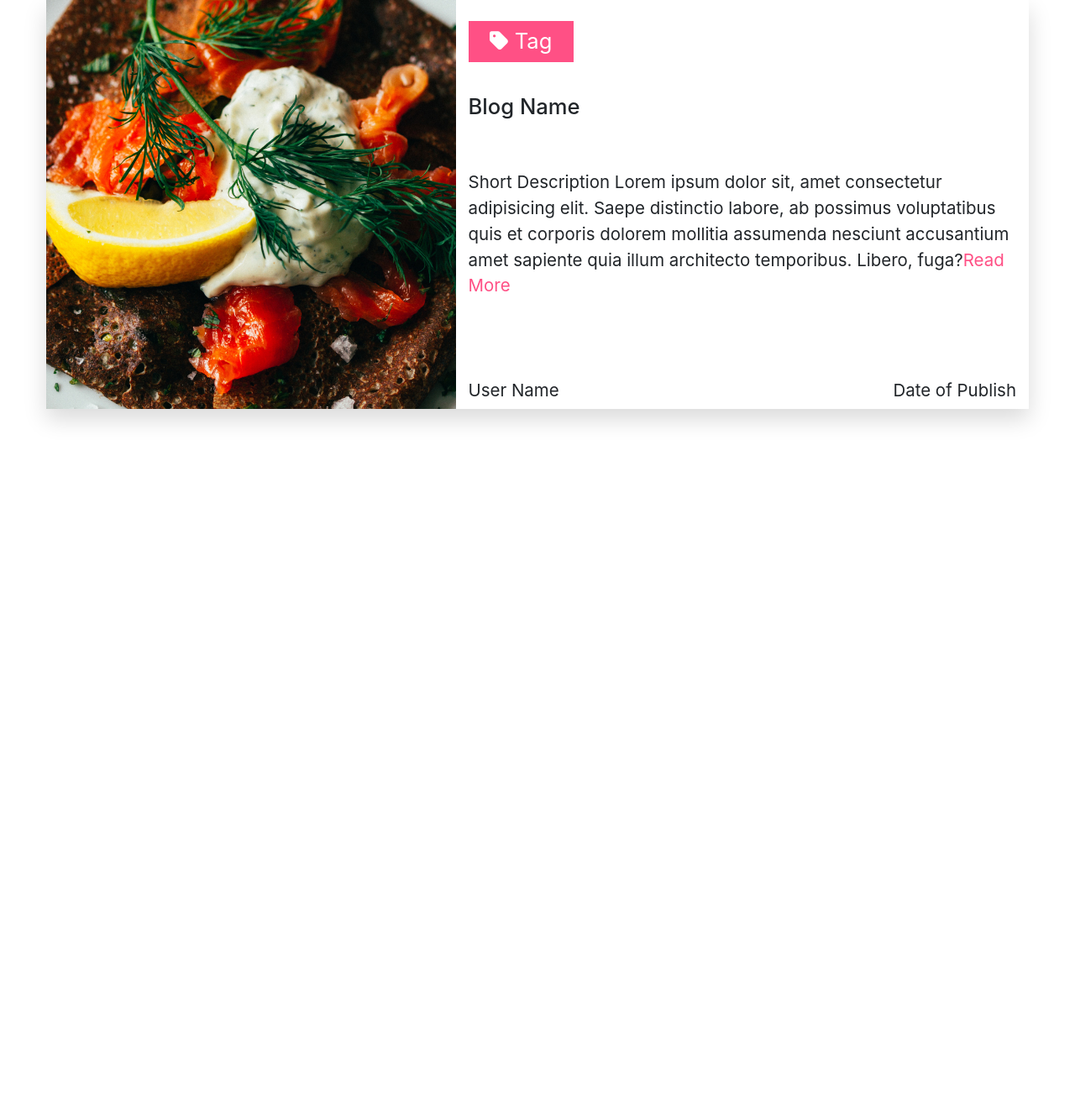
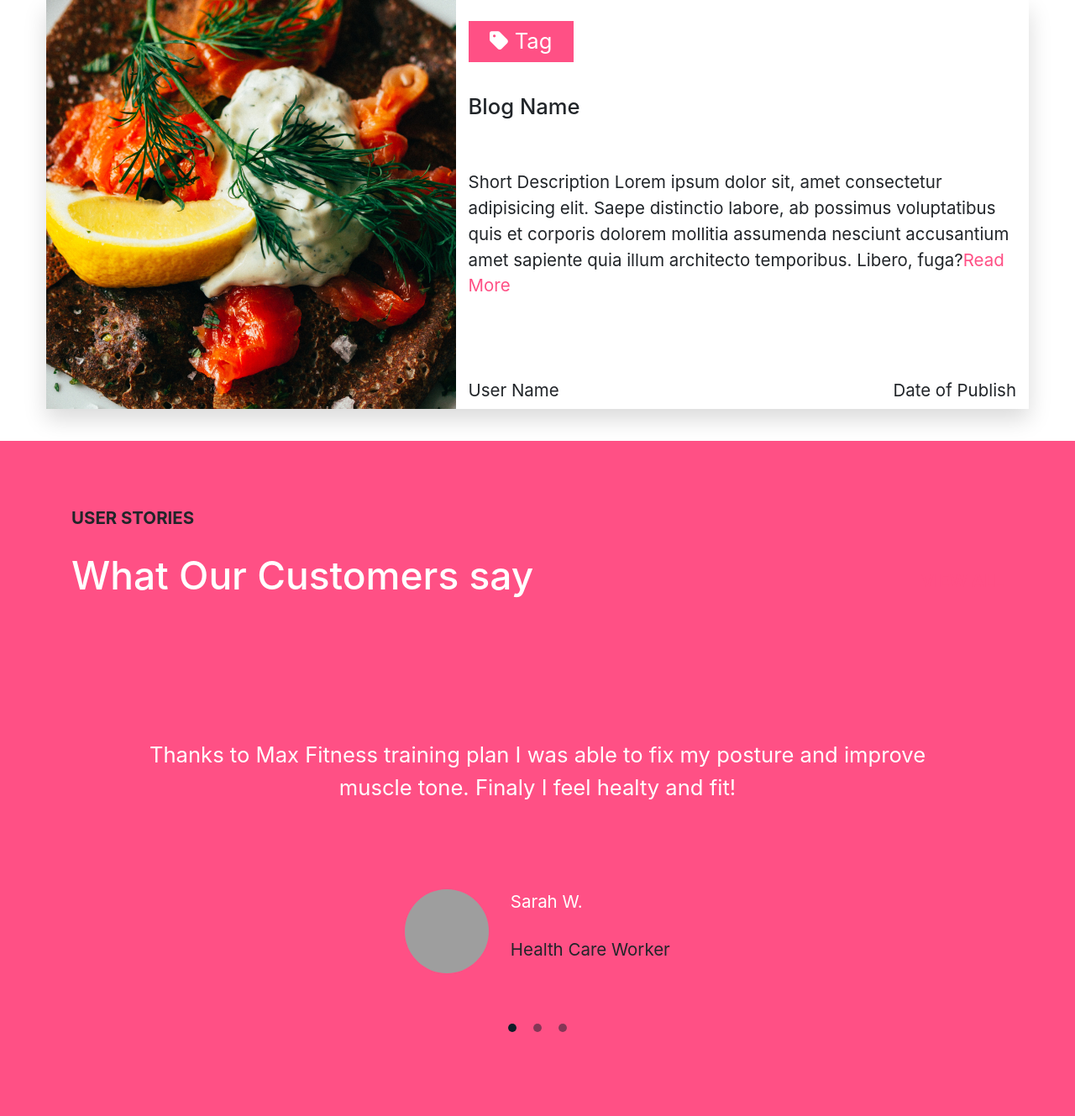
Before and after one commit to Code-Institute-Submissions/Max_Fitness_MS_4, a Django app: page / in a window 1280 px wide. Shown: the part 5171-6500 px from the top of the page at 84% size. Before the commit the page ends 5676 px from the top, so only its background shows below. Run offline with Django 3.2, Linux system fonts and the light colour scheme; some libraries are stand-ins or nearby versions; grey boxes are pictures that could not be loaded.

Commit message:
Add success-stories section to index page

```diff
--- a/home/templates/home/index.html
+++ b/home/templates/home/index.html
@@ -642,9 +642,9 @@
         </div>
     </section>
     <section class="blog-section">
-        <div class="container p-sm-5 p-lg-0">
+        <div class="container">
             <div class="row">
-                <div class="col-12 mb-5">
+                <div class="col-12 mb-5 mb-sm-0 mb-lg-5">
                     <p class="section-tag text-uppercase text-gray font-weight-bold mt-5">blog</p>
                     <div class="d-flex">
                         <h2 class="h2--border">Latest Articles</h2>
@@ -653,6 +653,8 @@
                     </div>
                 </div>
             </div>
+        </div>
+        <div class="container p-sm-5 p-lg-0">
             <div class="row mb-4 shadow">
                 <div class="col-12 col-lg-5 p-0">
                     <img src="{{ MEDIA_URL}}weight_cutting_diet.jpg" alt="" class="img-fluid">
@@ -706,6 +708,64 @@
             </div>
         </div>
     </section>
+    <div class="success-stories d-flex bg-charcoal-light">
+        <div class="container mt-auto mb-auto">
+             <div class="row">
+                <div class="col-12 mb-lg-5">
+                    <p class="section-tag text-uppercase text-black font-weight-bold mt-5">User Stories</p>
+                    <div class="d-flex">
+                        <h2 class="h2--border text-white">What Our Customers say</h2>
+                        <a href="" class="ml-auto
+                         text-uppercase viewall-link my-auto d-none d-lg-block">View all</a>
+                    </div>
+                </div>
+            </div>
+            <div class="row flex-column p-5">
+                <div id="carouselControls" class="carousel slide mx-auto" data-ride="carousel">
+					<ol class="carousel-indicators">
+						<li data-target="#carouselControls" data-slide-to="0" class="active"></li>
+						<li data-target="#carouselControls" data-slide-to="1"></li>
+						<li data-target="#carouselControls" data-slide-to="2"></li>
+					</ol>
+					<div class="carousel-inner">
+						<div class="carousel-item active story1">
+							<p class="text-white mx-auto text-center">Thanks to Max Fitness training plan I was able to fix my posture and improve muscle tone. Finaly I feel healty and fit!</p>
+                            <div class="d-flex flex-row justify-content-center">
+                                <div class="mt-5 story-one-img-container">
+                                </div>
+                                <div class="mt-5 story-name">
+                                    <p class="ml-3 text-white">Sarah W.</p>
+                                    <p class="ml-3 text-orange">Health Care Worker</p>
+                                </div>
+                            </div>
+					    </div>
+                        <div class="carousel-item story2">
+							<p class="text-white mx-auto text-center">Max Fitness has helped me build my body physique! I have never been more happier with the results.</p>
+                            <div class="d-flex flex-row justify-content-center">
+                                <div class="mt-5 story-two-img-container">
+                                </div>
+                                <div class="mt-5 story-name">
+                                    <p class="ml-3 text-white">John B.</p>
+                                    <p class="ml-3 text-orange">Construction Worker</p>
+                                </div>
+                            </div>
+                        </div>
+                        <div class="carousel-item story3">
+							<p class="text-white mx-auto text-center">One of the best fitness enviroments I have witness so far. Everyone is friendly and professional.</p>
+                            <div class="d-flex flex-row justify-content-center">
+                                <div class="mt-5 story-three-img-container">
+                                </div>
+                                <div class="mt-5 story-name">
+                                    <p class="ml-3 text-white">Max G.</p>
+                                    <p class="ml-3 text-orange">Professional Athlete</p>
+                                </div>
+                            </div>
+                        </div>
+                    </div>
+                </div>
+            </div>
+        </div>
+    </div>
 {% endblock %}
 
 {% block postloadjs %}
--- a/static/css/base.css
+++ b/static/css/base.css
@@ -613,3 +613,81 @@ input:checked + .slider:before {
     border-radius: 0;
     border-color: #ff5085;
 }
+
+/* Sucess Section Index Page */
+
+.success-stories {
+  padding: 0 0 3rem 0;
+  background-color: #ff5085;
+}
+
+.carousel {
+  display: flex;
+}
+
+.story1,
+.story2,
+.story3 {
+  height: 12rem;
+  font-size: 1rem;
+}
+
+.story-one-img-container {
+  border-radius: 50%;
+  width: 100px;
+  height: 100px;
+  background: url("/media/story-one.jpg");
+  background-size: 100px 100px;
+}
+
+.story-two-img-container {
+  border-radius: 50%;
+  width: 100px;
+  height: 100px;
+  background: url("/media/story-two.jpg");
+  background-size: 100px 100px;
+}
+
+.story-three-img-container {
+  border-radius: 50%;
+  width: 100px;
+  height: 100px;
+  background: url("/media/story-three.jpg");
+  background-size: 100px 100px;
+}
+
+.carousel-indicators {
+  bottom: -3rem;
+}
+
+.carousel-indicators li {
+  box-sizing: content-box;
+  -ms-flex: 0 1 auto;
+  flex: 0 1 auto;
+  width: 10px;
+  height: 10px;
+  border-radius: 50%;
+  margin-right: 10px;
+  margin-left: 10px;
+  text-indent: -999px;
+  cursor: pointer;
+  background-color: #0E1D28;
+  background-clip: padding-box;
+  border-top: 10px solid transparent;
+  border-bottom: 10px solid transparent;
+  opacity: 0.5;
+  transition: opacity 0.6s ease;
+}
+
+div.story-name > p {
+  font-size: 0.8rem;
+}
+
+/* Large devices (desktops, 992px and up) */
+@media (min-width: 992px) {
+  .story1 > p,
+  .story2 > p,
+  .story3 > p {
+    font-size: 1rem;
+  }
+}
```
